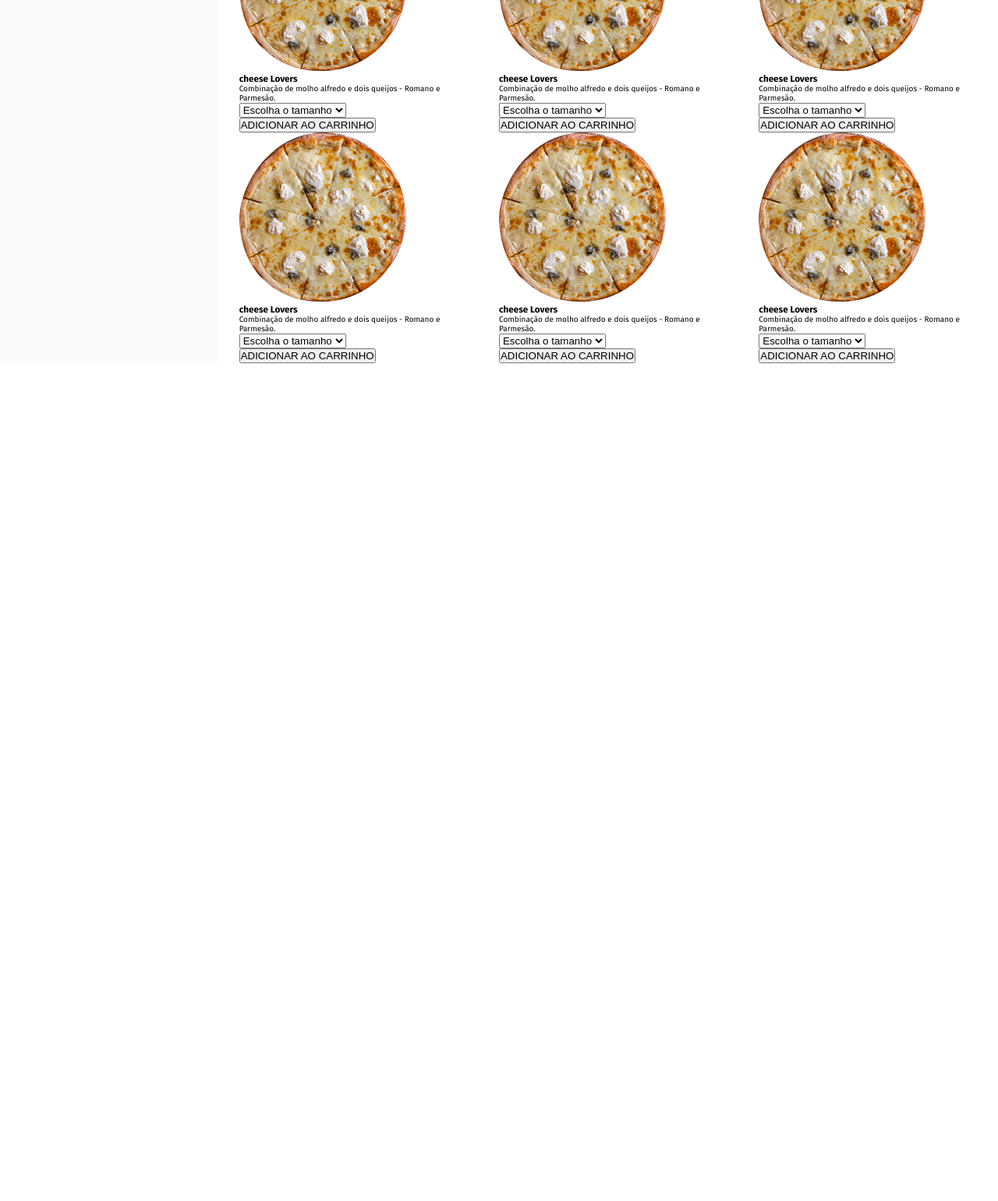
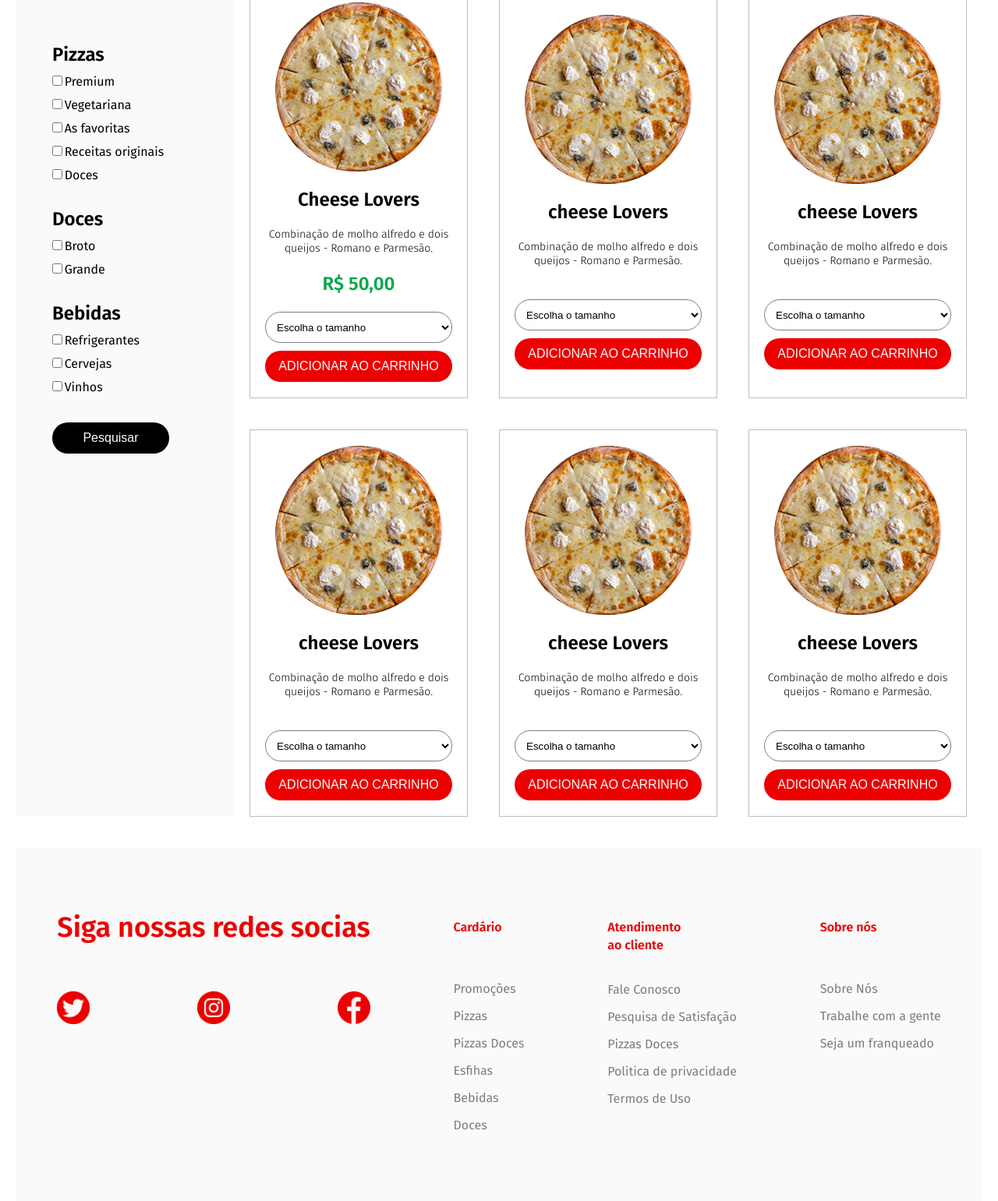
Before and after one commit to carlos-evieira/Pizzaria-SP, a website: page index.html in a window 1280 px wide. Shown: the part 770-2311 px from the top of the page at 78% size. Before the commit the page ends 1236 px from the top, so only its background shows below. Drawn offline with nearby package versions, Linux system fonts and the light colour scheme.

Commit message:
edita index.html,  banner.css e style.css

```diff
--- a/assets/css/banner.css
+++ b/assets/css/banner.css
@@ -2,6 +2,8 @@
 .banner{
   max-width: 1280px;
   margin: 0 auto;
+  padding: 0 2rem;
+
 }
 
 
--- a/assets/css/style.css
+++ b/assets/css/style.css
@@ -17,6 +17,7 @@
   --color-black: #000000;
   --color-gray-700: #7D7D7D;
   --color-gray-100: #FAFAFA;
+  --color-gray-500: #BDBDBD;
 
 
 }
@@ -36,16 +37,18 @@ body{
 }
 .container{
   margin: 0 auto;
-  padding: 0 2re;
+
 }
 
 header{
   display: flex;
+
   justify-content: center;
 
   box-shadow: 7px 0px 8px 0 rgba(0, 0, 0, 0.2);
 
-  margin-bottom: 15px;
+  margin-bottom: 1.5rem;
+
 }
 nav{
   display: flex;
@@ -53,7 +56,7 @@ nav{
 
   max-width: 128rem;
   width: 100%;
-  padding: 2rem 0;
+  padding: 2rem 2rem;
 
   align-items: center;
 }
@@ -66,7 +69,7 @@ nav{
 
 #nav_menu li {
   list-style-type: none;
-  margin-right: 25px;
+  margin-right: 2.5rem;
 }
 
 .material-symbols-outlined{
@@ -84,10 +87,33 @@ nav{
 #nav_menu a:hover{
   color: var(--color-red);
 }
+li.cart{
+  position: relative;
+}
+.has-product{
+  display: flex;
+  justify-content: center;
+  align-items: center;
+  position: absolute;
+  width: 1.7rem;
+  height:1.7rem;
+  top:-.7rem;
+  left: 1rem;
+  border-radius: 2rem;
+  background-color: red;
+}
+
+.product-qtd{
+  position: absolute;
+  font-size: 1.2rem;
+  color: var(--color-white);
+  font-family: sans-serif;
+
+}
 
 #nav_menu button{
   background-color: var(--color-red);
-  padding: 10px 24px 11px;
+  padding: 1rem 2.4rem 1.1rem;
   border-radius: 2.5rem;
   border: none;
 
@@ -100,29 +126,196 @@ nav{
 
 
 /* CARDS PIZZA */
+main > h2{
+  text-align: center;
+  font-size: 3.6rem ;
+  font-weight: var(--font-semibold);
+
+  padding: 2rem 0 6rem;
+}
 .pizzas{
   display: flex;
   justify-content: space-between;
   max-width: 128rem;
   margin: 0 auto;
+  padding: 0 2rem;
 }
 
 .product-cards{
   display: flex;
   justify-content: space-around;
   flex-wrap: wrap;
+  gap: 4rem 0;
 }
 
 .aside-menu{
   width: 25%;
   min-width: 28rem;
-  background-color: var(--color-gray-100)
+  background-color: var(--color-gray-100);
+  padding: 4.7rem;
+  gap: 2rem;
+}
+.aside-menu h2{
+  font-weight: var(--font-semibold);
+  font-size: 2.4rem;
+  line-height: 2.3rem;
+  margin: 3rem 0 .8rem;
 }
 
-.card{
-  width: 25%;
-  min-width: 28rem;
+.aside-menu label{
+  font-weight: var(--font-regular);
+  font-size: 1.6rem;
+  line-height: 3rem;
+}
+
+.aside-menu .products button{
+  width: 15rem;
+  height: 4rem;
+  margin-top: 3rem;
+
+  background: black;
+  border-radius: 2.5rem;
+  border: none;
+
+  font-weight: var(--font-medium);
+  font-size: 1.6rem;
+  vertical-align: middle;
+
+  color: var(--color-white);
 }
 
 
+
+.card{
+  display: flex;
+  flex-direction: column;
+  justify-content: center;
+  align-items: center;
+
+  padding: 2rem;
+  width: 25%;
+  min-width: 28rem;
+
+  border: 1px solid var(--color-gray-500);
+
+}
+
+
+.card  h3{
+  padding: 2rem 0 2rem 0;
+  font-size: 2.4rem;
+  font-weight: var(--font-semibold);
+  line-height: 3.2rem;
+}
+
+.card p {
+  font-weight: var(--font-light);
+  font-size: 1.4rem;
+  line-height: 1.8rem;
+
+  text-align: center;
+}
+
+.card .price {
+  font-weight: var(--font-semibold);
+  font-size: 2.4rem;
+  line-height: 3.2rem;
+  color: var(--color-green);
+
+  padding: 2rem 0 2rem 0;
+
+}
+
+.card select{
+  width: 24rem;
+  height: 4rem;
+
+  background: var(--color-white);
+  border: 1px solid var(--color-gray-700);
+  border-radius: 2.5rem;
+  padding: 0 1rem ;
+}
+
+.card button{
+  width: 24rem;
+  height: 4rem;
+  margin-top: 1rem;
+
+  background: #EC0000;
+  border-radius: 2.5rem;
+  border: none;
+
+  font-weight: var(--font-medium);
+  font-size: 1.6rem;
+  vertical-align: middle;
+
+  color: var(--color-white);
+}
+
 /* FIM CARDS PIZZA */
+
+/* --------------Footer------------- */
+footer{
+  max-width: 124rem;
+  margin: 0 auto;
+  margin-top: 4rem;
+
+
+
+  background-color:var(--color-gray-100);
+
+}
+footer .footer-wrap{
+  display: flex;
+  justify-content: space-around;
+  flex-wrap: wrap;
+  padding: 8rem 0 8rem;
+}
+.footer-wrap p{
+  font-weight: var(--font-semibold);
+  font-size: 1.6rem;
+  line-height: 2.3rem;
+  margin-bottom: 4rem;
+  padding: 1rem 0;
+  color: var(--color-red);
+}
+.footer-wrap li{
+  list-style: none;
+  font-weight: var(--font-regular);
+  font-size: 1.6rem;
+  line-height: 3.5rem;
+  color:var(--color-gray-700);
+  cursor: pointer;
+  transition:  .2s;
+}
+
+.footer-wrap li:hover{
+  font-weight: var(--font-semibold)
+}
+
+
+footer .medias{
+  display: flex;
+  justify-content: space-between;
+
+
+}
+
+footer .social-medias h2{
+  font-weight: var(--font-semibold);
+  font-size: 3.6rem;
+  line-height:4.4rem;
+  color: var(--color-red);
+}
+
+footer .medias img{
+  height: 4.2rem;
+  margin-top: 6rem;
+}
+
+.customer-service> p{
+  margin-bottom: 1.8rem;
+}
+
+
+/* --------------Fim do Footer------------- */
--- a/assets/js/main.js
+++ b/assets/js/main.js
@@ -32,3 +32,8 @@ function removeClass(){
   input.classList.remove('search-bar__input--active');
   btn.classList.remove('search-bar__btn--active');
 }
+
+
+
+
+// -------------------filtro produtos menu aside----------------
--- a/index.html
+++ b/index.html
@@ -51,6 +51,9 @@
           <li class="cart">
             <span class="material-symbols-outlined">
               shopping_cart
+              <span class="has-product active" >
+                <span class="product-qtd">2</span>
+              </span>
               </span>
           </li>
             <button>ENTRAR</button>
@@ -69,36 +72,62 @@
           <div class="item"><img src="https://picsum.photos/id/243/1280/500" alt=""></div>
         </div>
       </section>
+      <h2>Pizzas Recomendadas</h2>
       <section class="pizzas">
         <aside class="aside-menu">
+          <div class="products">
             <h2>Pizzas</h2>
             <div>
-            <input type="checkbox" name="pizzas" id="pizzas">
-            <label for="pizzas">Premium</label>
+              <input type="checkbox" name="pizzas" id="premium" value="premium">
+              <label for="premium">Premium</label>
             </div>
             <div>
-            <input type="checkbox" name="pizzas" id="pizzas">
-            <label for="pizzas">Vegetariana</label>
+              <input type="checkbox" name="pizzas" id="vegetariana" value="vegetariana">
+              <label for="vegetariana">Vegetariana</label>
             </div>
             <div>
-            <input type="checkbox" name="pizzas" id="favoritas">
+              <input type="checkbox" name="pizzas" id="favoritas" value="favoritas">
               <label for="favoritas">As favoritas</label>
             </div>
             <div>
-            <input type="checkbox" name="pizzass" id="originais">
+              <input type="checkbox" name="pizzas" id="originais" value="originais">
               <label for="originais">Receitas originais</label>
             </div>
             <div>
-            <input type="checkbox" name="pizzas" id="doces">
+              <input type="checkbox" name="pizzas" id="doces" value="doces">
               <label for="doces">Doces</label>
+            </div>
+            <h2>Doces</h2>
+            <div>
+              <input type="checkbox" name="doces" id="doces">
+              <label for="doces">Broto</label>
+            </div>
+            <div>
+              <input type="checkbox" name="doces" id="doces">
+              <label for="doces">Grande</label>
+            </div>
+            <h2>Bebidas</h2>
+            <div>
+              <input type="checkbox" name="doces" id="doces">
+              <label for="doces">Refrigerantes</label>
+            </div>
+            <div>
+              <input type="checkbox" name="doces" id="doces">
+              <label for="doces">Cervejas</label>
+            </div>
+            <div>
+              <input type="checkbox" name="doces" id="doces">
+              <label for="doces">Vinhos</label>
+            </div>
+            <button id="send">Pesquisar</button>
         </div>
         </aside>
         <article class="product-cards">
           <div class="card">
             <img src="./assets/img/pizza_cheese_lovers.png" alt="cheese_lovers">
-            <h3>cheese Lovers</h3>
+            <h3>Cheese Lovers</h3>
             <p>Combinação de molho alfredo e dois queijos - Romano e Parmesão.</p>
-            <p class="price"></p>
+            <p class="price">R$ 50,00</p>
             <div>
               <select name="pizza" id="pizza" >
                 <option selected disabled >Escolha o tamanho</option>
@@ -188,7 +217,47 @@
 
       </section>
     </main>
-    <footer>
+    <footer >
+      <div class="footer-wrap">
+        <div class="social-medias">
+          <h2>Siga nossas redes socias</h2>
+          <div class="medias">
+            <img src="./assets/img/twitter.png" alt="logo twitter">
+            <img src="./assets/img/instagram.png" alt="logo instagram">
+            <img src="./assets/img/facebook.png" alt="logo facebook">
+          </div>
+
+        </div>
+        <div class="categories">
+          <p>Cardário</p>
+          <ul>
+            <li>Promoções</li>
+            <li>Pizzas</li>
+            <li>Pizzas Doces</li>
+            <li>Esfihas</li>
+            <li>Bebidas</li>
+            <li>Doces</li>
+          </ul>
+        </div>
+        <div class="customer-service">
+          <p>Atendimento <br> ao cliente</p>
+          <ul>
+            <li>Fale Conosco</li>
+            <li>Pesquisa de Satisfação</li>
+            <li>Pizzas Doces</li>
+            <li>Politica de privacidade</li>
+            <li>Termos de Uso</li>
+          </ul>
+        </div>
+        <div class="about-us">
+          <p>Sobre nós</p>
+          <ul>
+            <li>Sobre Nós</li>
+            <li>Trabalhe com a gente</li>
+            <li>Seja um franqueado</li>
+          </ul>
+        </div>
+      </div>
 
     </footer>
   </div>
```
Lines whose indentation alone changed are shown as unchanged.
